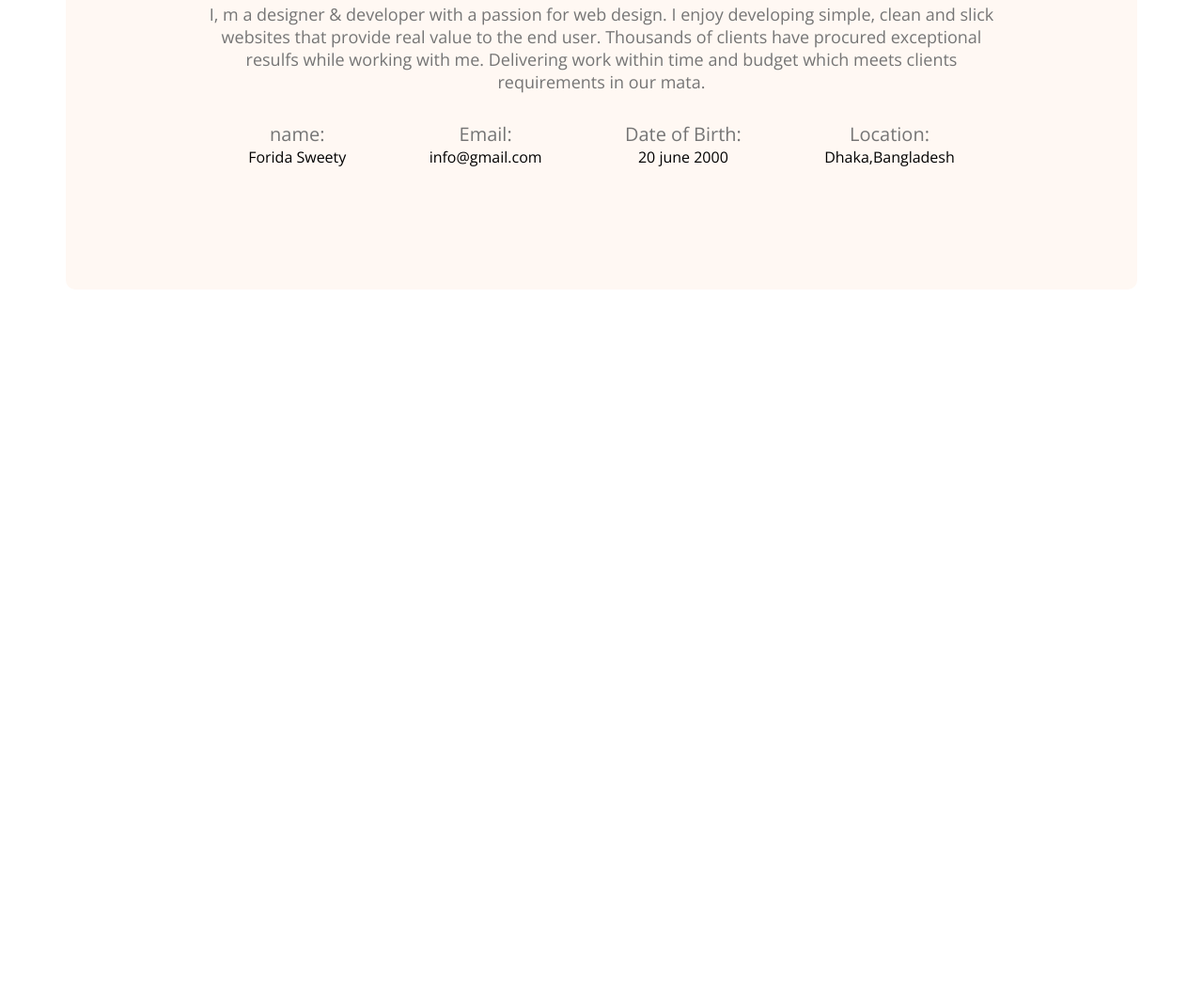
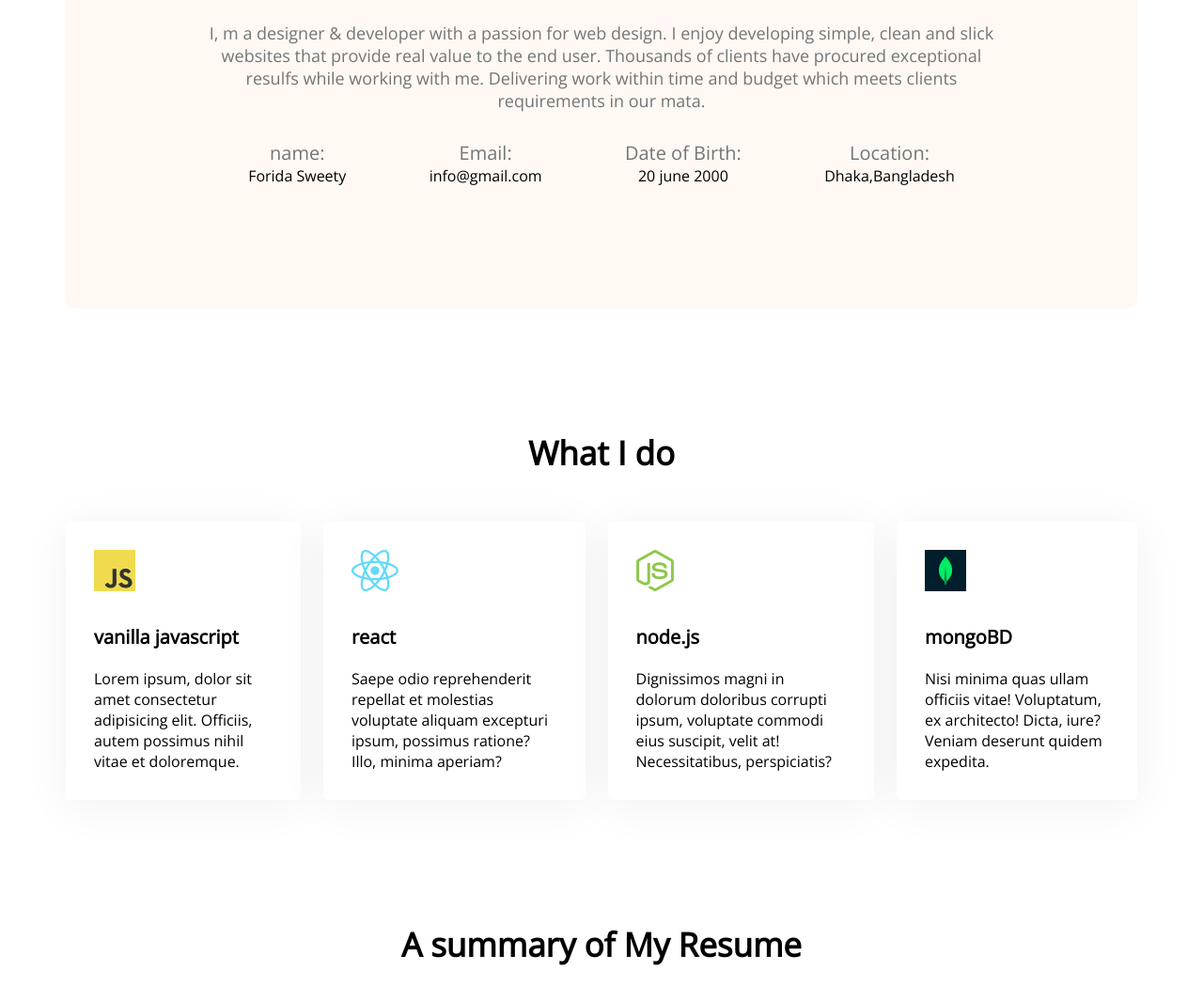
Before and after one commit to ForidaSweety/developer-portfolio, a plain HTML site: page index.html in a window 1280 px wide. Shown: the part 1174-2240 px from the top of the page at 94% size. Before the commit the page ends 1482 px from the top, so only its background shows below. Drawn offline with nearby package versions, Linux system fonts and the light colour scheme.

Commit message:
add skills content

```diff
--- a/index.html
+++ b/index.html
@@ -54,6 +54,42 @@
 
             </div>
         </section>
+        <!--what i do section-->
+        <section class="what-i-do">
+            <h3 class="section-title">What I do</h3>
+            <!--.skills-container>.skill*4>img+p.skill-title+p.skill-description>lorem15-->
+            <div class="skills-container">
+                <div class="skill">
+                    <img src="images/icons/js.png" alt="">
+                    <p class="skill-title">vanilla javascript</p>
+                    <p class="skill-description">Lorem ipsum, dolor sit amet consectetur adipisicing elit. Officiis, autem possimus nihil vitae et doloremque.</p>
+                </div>
+                <div class="skill">
+                    <img src="images/icons/react.png" alt="">
+                    <p class="skill-title">react</p>
+                    <p class="skill-description">Saepe odio reprehenderit repellat et molestias voluptate aliquam excepturi ipsum, possimus ratione? Illo, minima aperiam?</p>
+                </div>
+                <div class="skill">
+                    <img src="images/icons/nodejs.png" alt="">
+                    <p class="skill-title">node.js</p>
+                    <p class="skill-description">Dignissimos magni in dolorum doloribus corrupti ipsum, voluptate commodi eius suscipit, velit at! Necessitatibus, perspiciatis?</p>
+                </div>
+                <div class="skill">
+                    <img src="images/icons/mongo.png" alt="">
+                    <p class="skill-title">mongoBD</p>
+                    <p class="skill-description">Nisi minima quas ullam officiis vitae! Voluptatum, ex architecto! Dicta, iure? Veniam deserunt quidem expedita.</p>
+                </div>
+            </div>
+        </section>
+        <!--resume section-->
+        <section class="resume">
+            <h3 class="section-title">A summary of My Resume</h3>
+            <div class="resume-container">
+                <div>
+
+                </div>
+            </div>
+        </section>
     </main>
     <footer>
 
--- a/styles/portfolio.css
+++ b/styles/portfolio.css
@@ -65,17 +65,20 @@ main{
     max-width: 1140px;
     margin: 0 auto;
 }
+section{
+    margin-top: 130px;
+}
 /* about sectiopn styles */
 .about{
-    margin-top: 130px;
+
     background: #FFF8F3;
     border-radius: 10px;
     padding: 130px 150px;
     text-align: center;
 }
 .section-title{
-
-    margin-bottom: 30px;
+    text-align: center;
+    margin-bottom: 50px;
     font-weight: 700;
     font-size: 35px;
 }
@@ -99,3 +102,26 @@ main{
     font-size: 20px;
     color: #474747;
 }
+/* what i do styles */
+.skills-container{
+    display: flex;
+    gap:24px;
+}
+.skill{
+    background: #FFFFFF;
+    box-shadow: 0px 6px 50px rgba(0, 0, 0, 0.06);
+    border-radius: 5px;
+    padding: 30px;
+}
+.skill-title{
+    font-weight: 700;
+    font-size: 20px;
+    margin-top: 30px;
+    margin-bottom: 20px;
+}
+.skill-dscription{
+    font-weight: 400;
+    font-size: 16px;
+    color: #757575;
+}
+/* resume styles */
```
